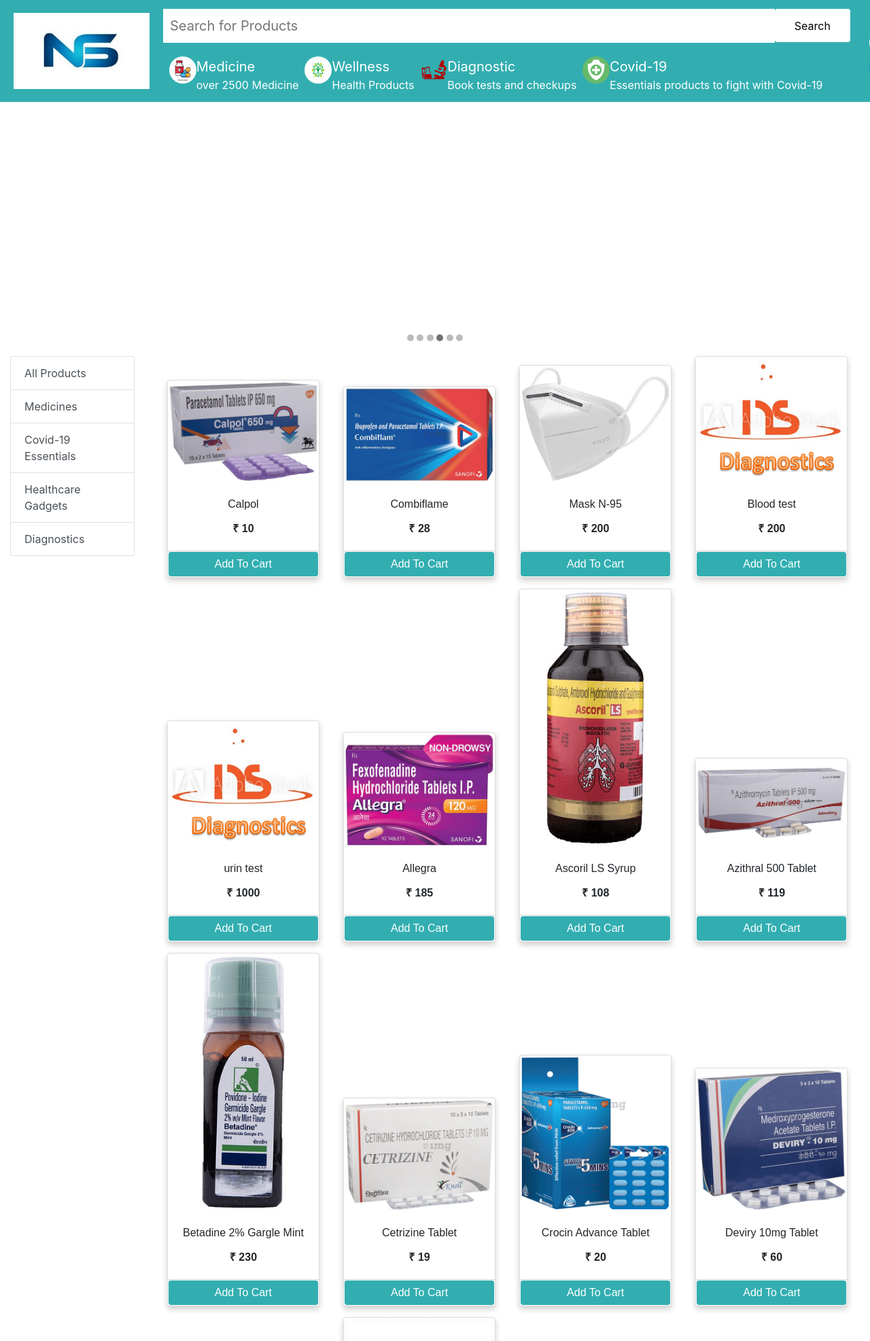
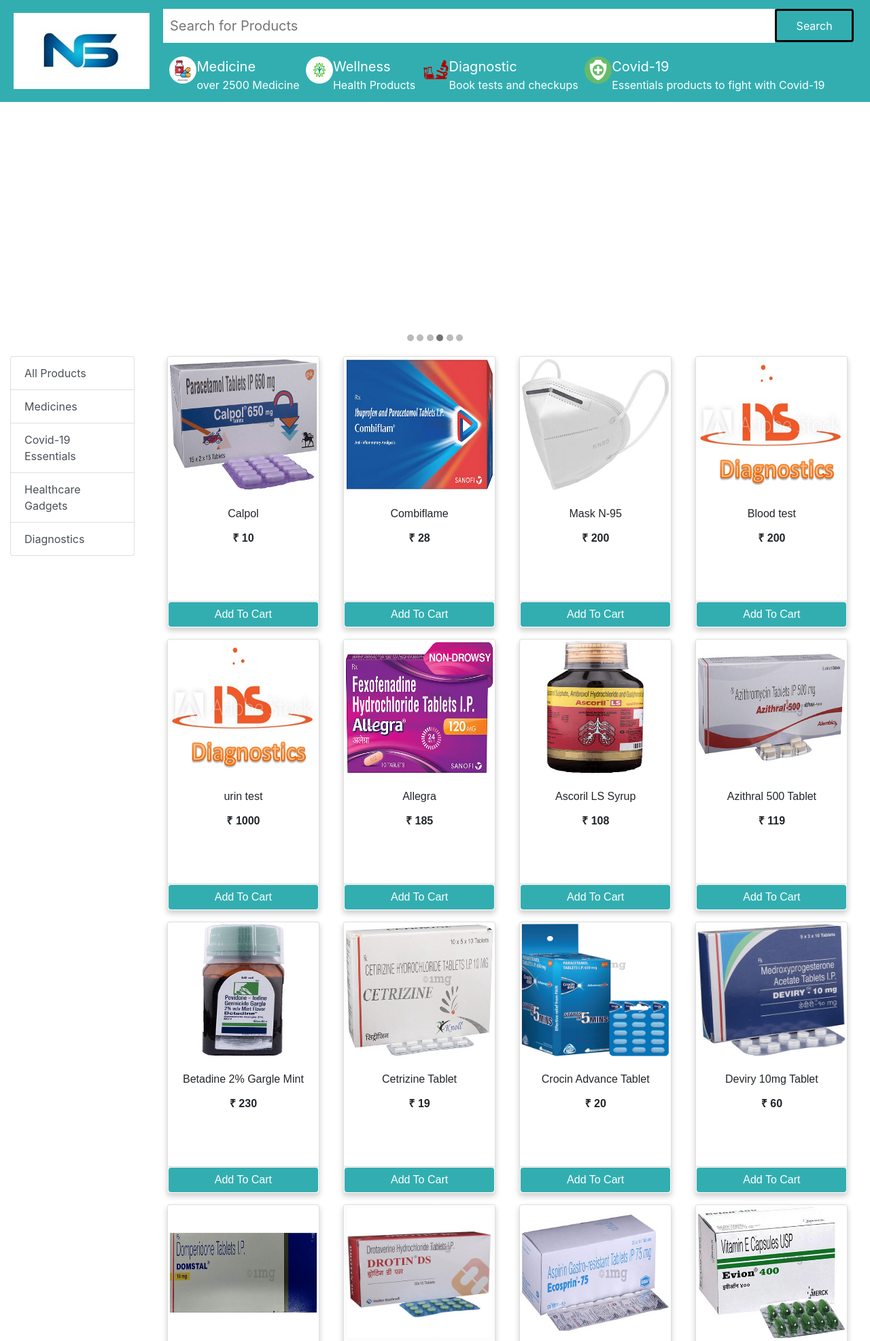
Before and after one commit to Swarnaray/eshop, a Django app: page /store in a window 1280 px wide; the page is wider, and only the part inside the window is pictured. Shown: the top 1973 px of that part at 68% size. Run offline with Django 3.2, Linux system fonts and the light colour scheme; data comes from the database, SQL or seed files in the repository; both versions use the stored data as it was after the commit; some libraries are stand-ins or nearby versions.

Commit message:
minor update

```diff
--- a/store/templates/base.html
+++ b/store/templates/base.html
@@ -33,7 +33,7 @@
 <body>
 <!-- Navigation Bar starts here -->
   <div class="header">
-      <a href='/'><img class="header_logo" src="static/store/nsmed.jpg" alt=""  /></a>
+      <a href='/'><img class="header_logo" src="static/store/nsmed.jpg" alt="logo" /></a>
       <div class="header_search">
         <form method='get' action='/Store/search'>
         <div class="icons">
@@ -44,7 +44,8 @@
             name="search" id="search"
           />
           <div class="input-group-btn"  >
-            <button class="btn btn-default" type="submit" style="width: 140%; height: 70%; color: black;background-color: white; ">
+            <button class="btn btn-default" type="submit" style="width: 140%; height: 70%; color: white;
+             background-color: rgb(50, 174, 177); border-color: black; border-width: medium;">
                 Search
             </button>
           </div>
--- a/store/templates/index.html
+++ b/store/templates/index.html
@@ -84,8 +84,8 @@
 		<div id='products' class="col-lg-10 mx-auto">
 			<div class="row mx-auto">
 				{% for product in products %}
-				<div class="card mx-auto mb-3" id={{product.id}} style="width: 14rem;">
-					<img class="card-img-top" src="{{product.image.url}}" alt="Card image cap">
+				<div class="card mx-auto mb-3" id={{product.id}} style="width: 14rem; height: 25rem;">
+					<img class="card-img-top" src="{{product.image.url}}" alt="Card image cap" style="height: 50%;">
 					<div class="card-body">
 						<p class="card-title">{{product.name}}</p>
 						<p class="card-text"><b>{{product.price|currency}}</b></p>
@@ -115,6 +115,8 @@
 							<input hidden type="text" name='product' value='{{product.id}}'>
 							<input type="submit" class="float-right btn btn-light  form-control"
 								value="Add To Cart">
+							{% comment %} <input type="submit" class="float-right btn btn-light  form-control"
+								value="Buy Now"> {% endcomment %}
 						</form>
 						{% endif %}
 
```
Also changed, not shown: db.sqlite3.
